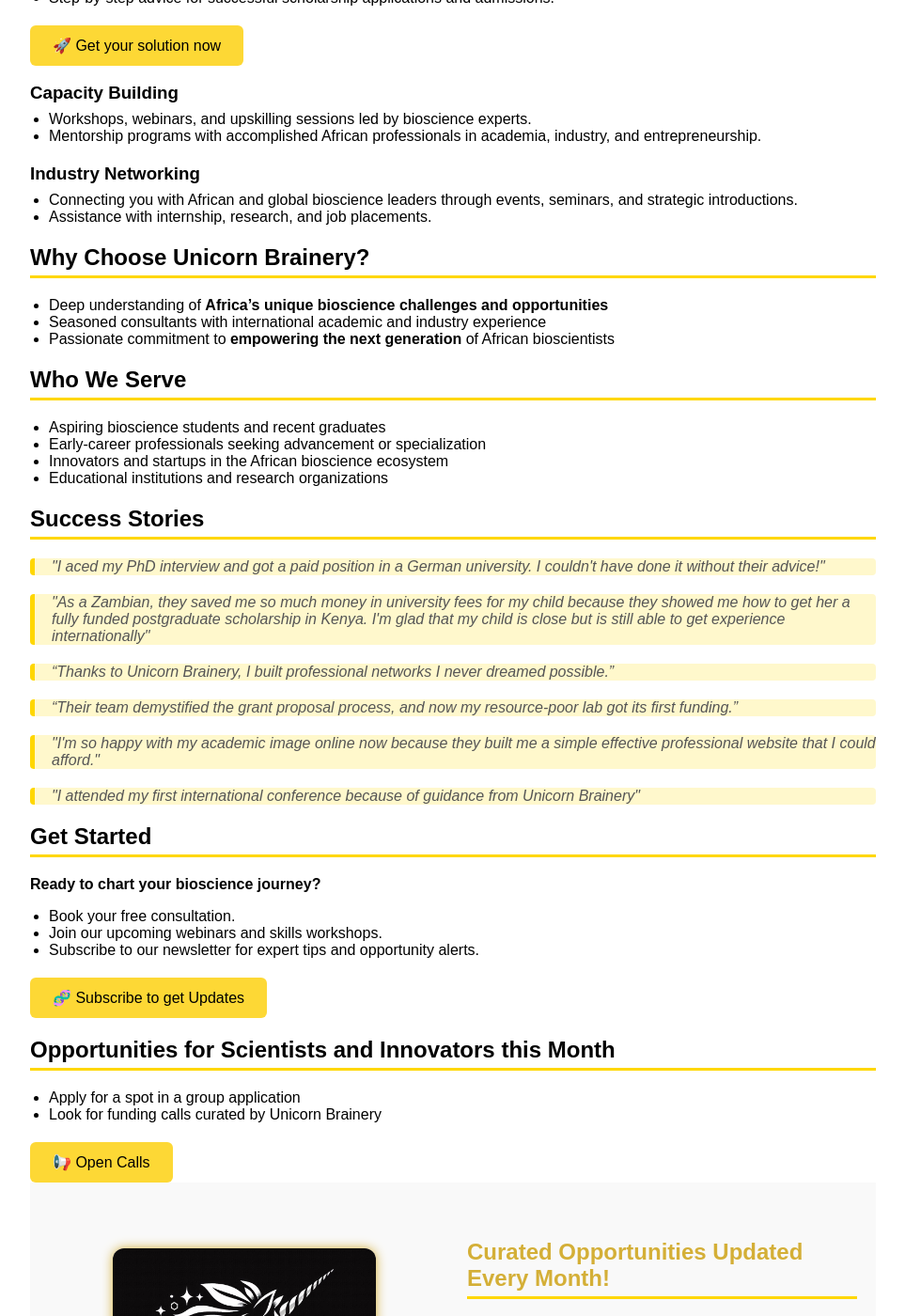
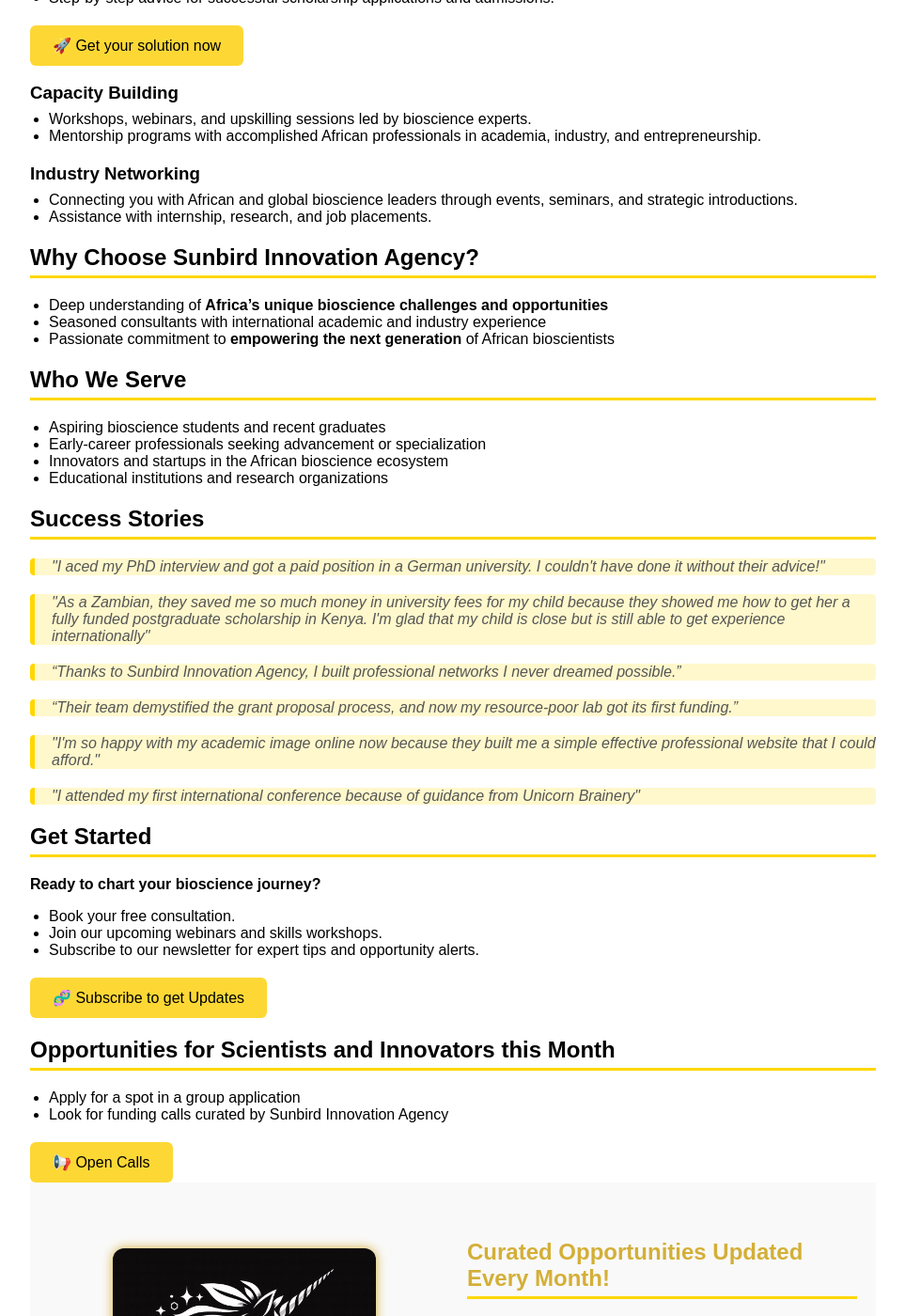
Before and after one commit to mmutondo/mmutondo.github.io, a Jekyll site: the page SIA.html, which Jekyll copies as it is, in a window 1280 px wide and 1400 px high, scrolled down 454 px. Shown: the whole window at 94% size, without its empty margins (158-1121 px from the left). Built offline with Jekyll 4.4.1, drawn with Linux system fonts in a browser that asks for light colours; some of the changed text lies outside the part shown.

Commit message:
Update and rename UnicornBraineryHome.html to SIA.html

```diff
--- a/UnicornBraineryHome.html
+++ b/SIA.html
@@ -3,8 +3,8 @@
 <head>
   <meta charset="UTF-8" />
   <meta name="viewport" content="width=device-width, initial-scale=1" />
-  <title>Unicorn Brainery - Bioscience Career Consultancy</title>
- <link rel="icon" href="https://dr.moolamutondo.me/images/bolt2.jpeg" type="image/png" />
+  <title>Sunbird Innovation Agency - Bioscience Career Consultancy</title>
+ <link rel="icon" href="https://dr.moolamutondo.me/images/Sunbird Innovation Agency pic.png" type="image/png" />
 
   <style>
     /* Brand Colors */
@@ -123,17 +123,17 @@
 <body>
 
   <header>
-    <img class="logo" src="https://d1yei2z3i6k35z.cloudfront.net/9855815/67aba51cbb0d0_Image08-02-2025at8.32PM.jpeg" alt="Unicorn Brainery Logo" />
+    <img class="logo" src="https://d1yei2z3i6k35z.cloudfront.net/9855815/67aba51cbb0d0_Image08-02-2025at8.32PM.jpeg" alt="Sunbird IA Logo" />
     <div class="title-container">
-      <h1>Unicorn Brainery</h1>
+      <h1>Sunbird Innovation Agency</h1>
       <p>Unlocking Africa's Bioscience Potential</p>
     </div>
   </header>
 
   <main>
     <section>
-      <h2>Welcome to Unicorn Brainery</h2>
-      <p><strong>Unicorn Brainery</strong> is your trusted partner in building a thriving bioscience career in Africa. We empower students, young professionals, and organizations with the expertise, mentorship, and resources needed to unlock world-class opportunities in the biosciences.</p>
+      <h2>Welcome to Sunbird Innovation Agency</h2>
+      <p><strong>Sunbird Innovation Agency</strong> is your trusted partner in building a thriving bioscience career in Africa. We empower students, young professionals, and organizations with the expertise, mentorship, and resources needed to unlock world-class opportunities in the biosciences.</p>
     </section>
 
     <section>
@@ -172,7 +172,7 @@
     </section>
 
     <section>
-      <h2>Why Choose Unicorn Brainery?</h2>
+      <h2>Why Choose Sunbird Innovation Agency?</h2>
       <ul>
         <li>Deep understanding of <strong>Africa’s unique bioscience challenges and opportunities</strong></li>
         <li>Seasoned consultants with international academic and industry experience</li>
@@ -194,7 +194,7 @@
       <h2>Success Stories</h2>
       <blockquote>"I aced my PhD interview and got a paid position in a German university. I couldn't have done it without their advice!"</blockquote>
       <blockquote>"As a Zambian, they saved me so much money in university fees for my child because they showed me how to get her a fully funded postgraduate scholarship in Kenya. I'm glad that my child is close but is still able to get experience internationally"</blockquote>
-      <blockquote>“Thanks to Unicorn Brainery, I built professional networks I never dreamed possible.”</blockquote>
+      <blockquote>“Thanks to Sunbird Innovation Agency, I built professional networks I never dreamed possible.”</blockquote>
       <blockquote>“Their team demystified the grant proposal process, and now my resource-poor lab got its first funding.”</blockquote>
       <blockquote>"I'm so happy with my academic image online now because they built me a simple effective professional website that I could afford."</blockquote>
       <blockquote>"I attended my first international conference because of guidance from Unicorn Brainery"</blockquote>
@@ -220,7 +220,7 @@
   <h2>Opportunities for Scientists and Innovators this Month</h2>
       <ul>
         <li>Apply for a spot in a group application </li>
-        <li>Look for funding calls curated by Unicorn Brainery</li>
+        <li>Look for funding calls curated by Sunbird Innovation Agency</li>
       </ul>
       <button style="background-color: #fdd835; color: black; padding: 12px 24px; border: none; border-radius: 6px; font-size: 16px; cursor: pointer;"
   onclick="window.location.href='https://dr.moolamutondo.me/opencalls.html'">
@@ -257,7 +257,7 @@
   </main>
 
   <footer>
-    &copy; 2025 Unicorn Brainery 🦄 Sunbird Sustainable Solutions. Empowering Africans to lead in bioscience.
+    &copy; 2025 Sunbird Innovation Agency 🦄 Sunbird Sustainable Solutions. Empowering Africans to lead in bioscience.
   </footer>
 
 </body>
```
